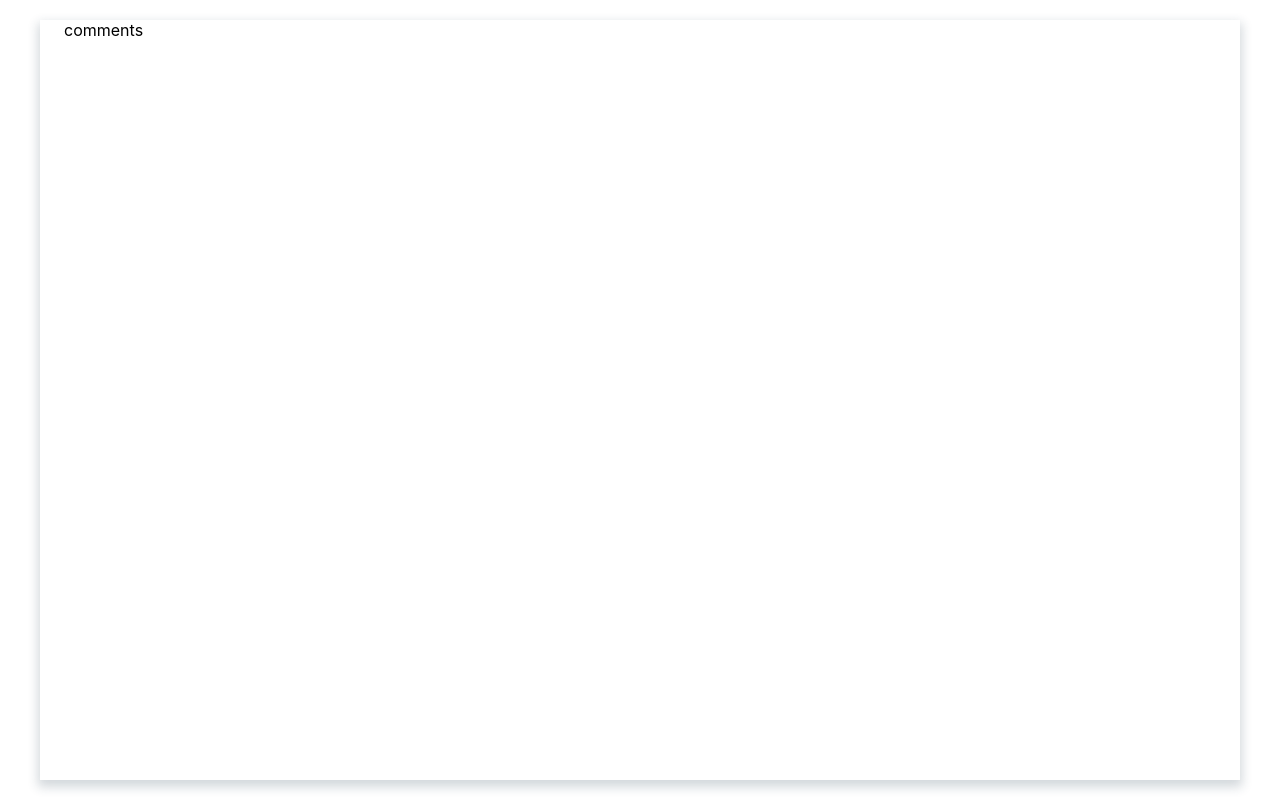
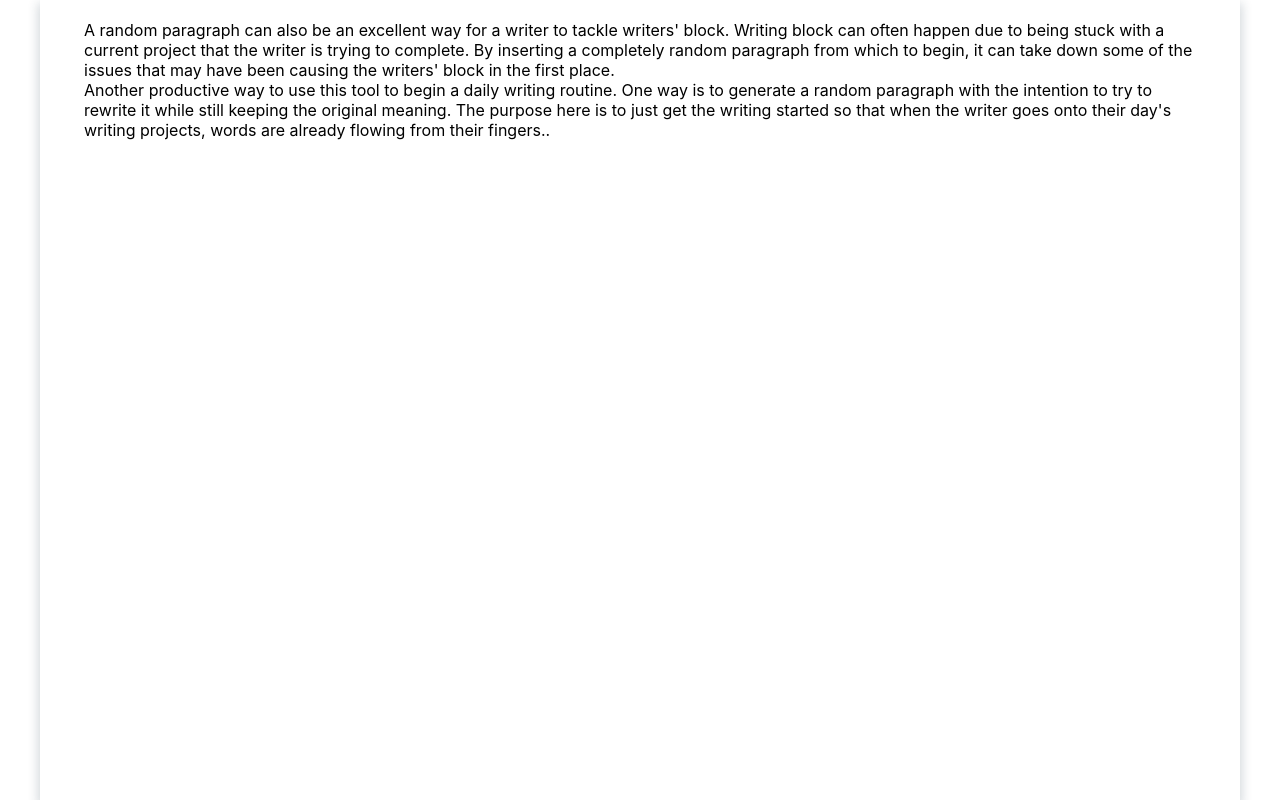
Before and after one commit to Romsrw/Comments, a React (Create React App) app: page / in a window 1280 px wide. Built offline with nearby package versions, Linux system fonts and the light colour scheme.

Commit message:
create CommentList

```diff
--- a/src/App.jsx
+++ b/src/App.jsx
@@ -1,17 +1,21 @@
 import { Container } from "@mui/material";
 import { makeStyles } from "@mui/styles";
+import CommentsList from "./components/CommentsList/CommentsList";
 
 const useStyle = makeStyles({
   app: {
-    margin: "20px 0",
-    height: "calc(100vh - 40px)",
+    height: "100vh",
     boxShadow: "0px 5px 10px 2px rgba(34, 60, 80, 0.2)",
   },
 });
 
 const App = () => {
   const classes = useStyle();
-  return <Container className={classes.app}>comments</Container>;
+  return (
+    <Container className={classes.app}>
+      <CommentsList />
+    </Container>
+  );
 };
 
 export default App;
--- a/src/components/CommentsList/CommentsList.jsx
+++ b/src/components/CommentsList/CommentsList.jsx
@@ -1,9 +1,61 @@
+import { makeStyles } from "@mui/styles";
+import { Box } from "@mui/system";
+import { useState } from "react";
+import { v4 as uuidv4 } from "uuid";
 
+const useStyle = makeStyles({
+    commentsList: {
+        padding: "20px",
+    },
+});
+
+/**
+ * Вывод списка комментариев
+ * @param {string} id - уникальный индитификатор
+ * @param {string} name - имя автора
+ * @param {string} email - email автора
+ * @param {number} timestamp - время создания комментария
+ * @param {string} text - текст комментария
+ * @param {number} rating - рейтинг комментария
+ *
+ */
 
 const CommentsList = () => {
+  const classes = useStyle();
+  const [comments, setComments] = useState([
+    {
+      id: uuidv4(),
+      name: "Ivan Ivanov",
+      email: "ivanov@gmail.com",
+      timestamp: 1607395224000,
+      text: `A random paragraph can also be an excellent way for a writer
+             to tackle writers' block. Writing block can often happen due to being
+             stuck with a current project that the writer is trying to complete.
+             By inserting a completely random paragraph from which to begin,
+             it can take down some of the issues that may have been causing the writers'
+             block in the first place.`,
+      rating: 5,
+    },
+    {
+      id: uuidv4(),
+      name: "Petr Petrov",
+      email: "Petrov@gmail.com",
+      timestamp: 1628390424000,
+      text: `Another productive way to use this tool to begin a daily writing routine.
+               One way is to generate a random paragraph with the intention to try to rewrite
+               it while still keeping the original meaning. The purpose here is to just get the
+               writing started so that when the writer goes onto their day's writing projects,
+               words are already flowing from their fingers..`,
+      rating: -5,
+    },
+  ]);
   return (
-    <div></div>
-  )
+    <Box className={classes.commentsList}>
+      {comments.map((comment) => {
+        return <Box>{comment.text}</Box>;
+      })}
+    </Box>
+  );
 };
 
 export default CommentsList;
```
